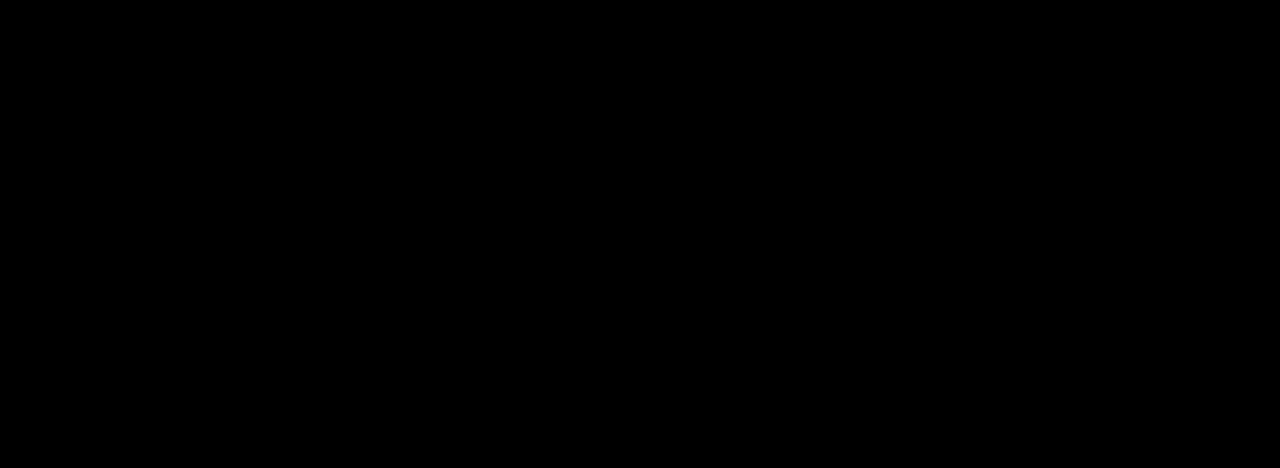
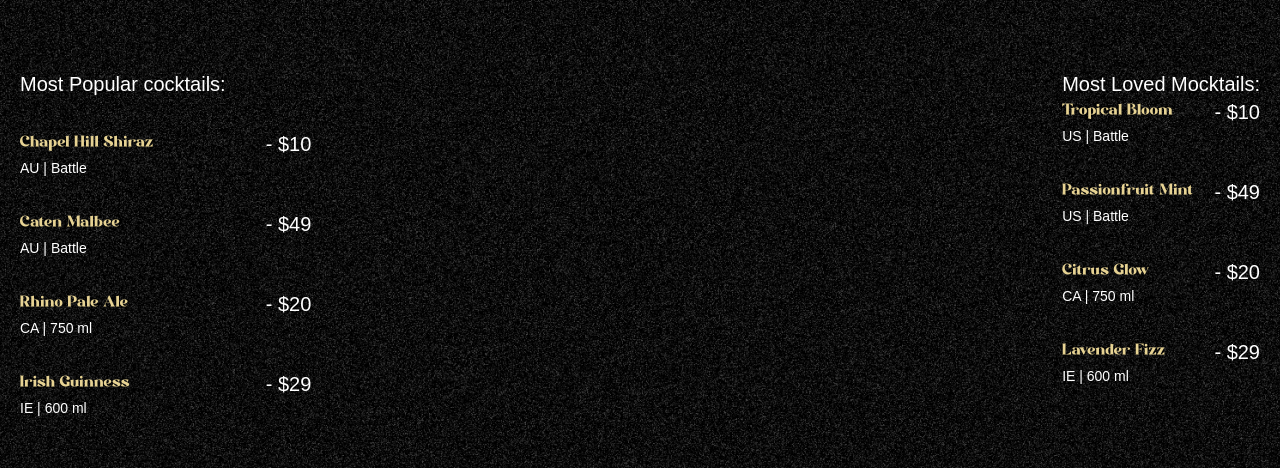
Before and after one commit to teajhaney/cocktails-animation, a React (Vite) app: page / in a window 1280 px wide. Shown: the part 890-1358 px from the top of the page. Built offline with nearby package versions, Linux system fonts and the light colour scheme; a web font is replaced by a local one.

Commit message:
implemented cocktails section

```diff
--- a/src/App.jsx
+++ b/src/App.jsx
@@ -1,4 +1,4 @@
-import { Hero, NavBar } from './components';
+import { Cocktails, Hero, NavBar } from './components';
 import { ScrollTrigger, SplitText } from 'gsap/all';
 import { CSSPlugin } from 'gsap/CSSPlugin';
 import { gsap } from 'gsap';
@@ -10,7 +10,7 @@
       <main className="">
         <NavBar />
         <Hero />
-        <div className={'h-dvh bg-black'}></div>
+        <Cocktails />
       </main>
     </>
   );
--- /dev/null
+++ b/src/components/Cocktails.jsx
@@ -0,0 +1,74 @@
+import React from 'react';
+import { cocktailLists, mockTailLists } from '../constants/index.js';
+import { useGSAP } from '@gsap/react';
+import gsap from 'gsap';
+export const Cocktails = () => {
+  useGSAP(() => {
+    const parallaxTimeline = gsap.timeline({
+      scrollTrigger: {
+        trigger: '#cocktails',
+        start: 'top 30%',
+        end: 'bottom 80%',
+        scrub: true,
+      },
+    });
+
+    parallaxTimeline
+      .from('#c-left-leaf', { x: -100, y: 100 })
+      .from('#c-right-leaf', { x: 100, y: 100 });
+  });
+  return (
+    <section id={'cocktails'} className={'noisy'}>
+      <img
+        src={'/images/cocktail-left-leaf.png'}
+        id={'c-left-leaf'}
+        alt="left-leaf"
+        className={'left-leaf'}
+      />
+
+      <img
+        src={'/images/cocktail-right-leaf.png'}
+        id={'c-right-leaf'}
+        alt="right-leaf"
+        className={'right-leaf'}
+      />
+
+      <div className={'list'}>
+        <div className={'popular'}>
+          <h2> Most Popular cocktails:</h2>
+
+          <ul>
+            {cocktailLists.map(({ name, country, detail, price }) => (
+              <li key={name}>
+                <div className={'md:me-28'}>
+                  <h3>{name}</h3>
+                  <p>
+                    {country} | {detail}
+                  </p>
+                </div>
+                <span>- {price}</span>
+              </li>
+            ))}
+          </ul>
+        </div>
+        <div className={'loveed'}>
+          <h2> Most Loved Mocktails:</h2>
+
+          <ul>
+            {mockTailLists.map(({ name, country, detail, price }) => (
+              <li key={name}>
+                <div className={'mme-28'}>
+                  <h3>{name}</h3>
+                  <p>
+                    {country} | {detail}
+                  </p>
+                </div>
+                <span>- {price}</span>
+              </li>
+            ))}
+          </ul>
+        </div>
+      </div>
+    </section>
+  );
+};
--- a/src/components/Hero.jsx
+++ b/src/components/Hero.jsx
@@ -1,12 +1,12 @@
 import { gsap } from 'gsap';
 import { useGSAP } from '@gsap/react';
 import { SplitText } from 'gsap/all';
-import {useRef} from "react";
-import  {useMediaQuery} from "react-responsive";
+import { useRef } from 'react';
+import { useMediaQuery } from 'react-responsive';
 
 export const Hero = () => {
   const videoRef = useRef(null);
-   const isMobile = useMediaQuery({maxWidth:767});
+  const isMobile = useMediaQuery({ maxWidth: 767 });
 
   useGSAP(() => {
     const heroSplit = new SplitText('.title', { type: 'chars, words' });
@@ -20,7 +20,6 @@
       ease: 'expo.out',
       stagger: 0.1,
     });
-
 
     //hero bottom text animation
     gsap.from(paragraphSplit.lines, {
@@ -46,26 +45,25 @@
       .to('.left-leaf', { y: -200 }, 0);
 
     // video animation timeline
-    const startValue= isMobile ? 'top 50%' : 'center 60%';
-    const endValue= isMobile ? '120% top%' : 'bottom top';
-
-    const videoTl= gsap.timeline({
+    const startValue = isMobile ? 'top 50%' : 'center 60%';
+    const endValue = isMobile ? '120% top%' : 'bottom top';
+    const videoTl = gsap.timeline({
       scrollTrigger: {
-        trigger:'video',
-        start:startValue,
-        end:endValue,
-        scrub:true,
-        pin:true,
-      }
-    })
+        trigger: 'video',
+        start: startValue,
+        end: endValue,
+        scrub: true,
+        pin: true,
+      },
+    });
 
     videoRef.current.onloadedmetadata = () => {
       videoTl.to(videoRef.current, {
-        currentTime:videoRef.current.duration,
+        currentTime: videoRef.current.duration,
       });
-    }
+    };
+  }, []);
 
-  }, []);
   return (
     <>
       {' '}
@@ -77,6 +75,7 @@
           alt="left-leaf"
           className={'left-leaf'}
         />
+
         <img
           src={'/images/hero-right-leaf.png'}
           alt="right-leaf"
@@ -110,7 +109,6 @@
           playsInline
           preload={'auto'}
           ref={videoRef}
-
         />
       </div>
     </>
--- a/src/components/index.js
+++ b/src/components/index.js
@@ -1,2 +1,3 @@
 export { Hero } from './Hero';
 export { NavBar } from './NavBar.jsx';
+export { Cocktails } from './Cocktails.jsx';
--- a/src/index.css
+++ b/src/index.css
@@ -100,7 +100,7 @@
     }
 
     .right-leaf {
-      @apply absolute right-0 md:bottom-20 xl:bottom-36 2xl:bottom-12 top-1/2 md:w-fit w-24;
+      @apply absolute right-0 md:bottom-0 xl:top-0 2xl:top-12 top-1/2 md:w-fit w-24;
     }
 
     .body {
```
Lines whose indentation alone changed are shown as unchanged.
